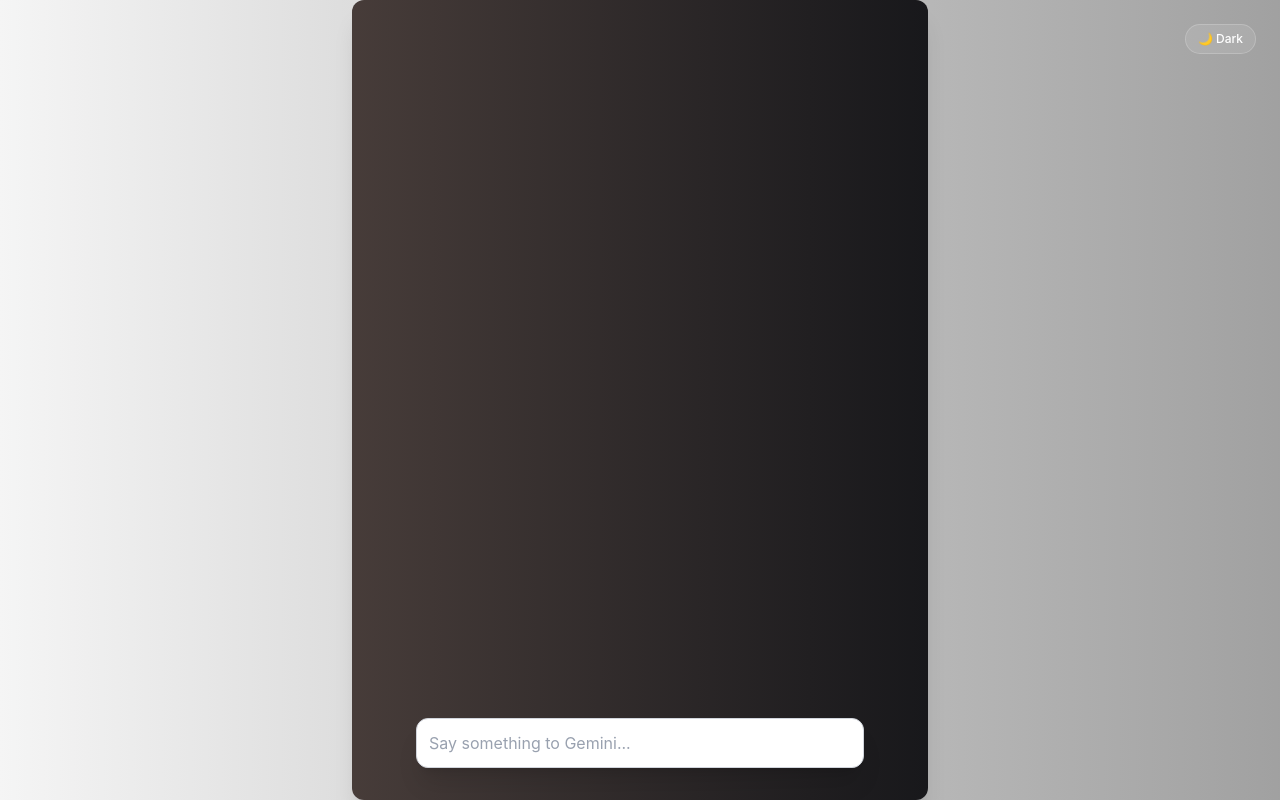
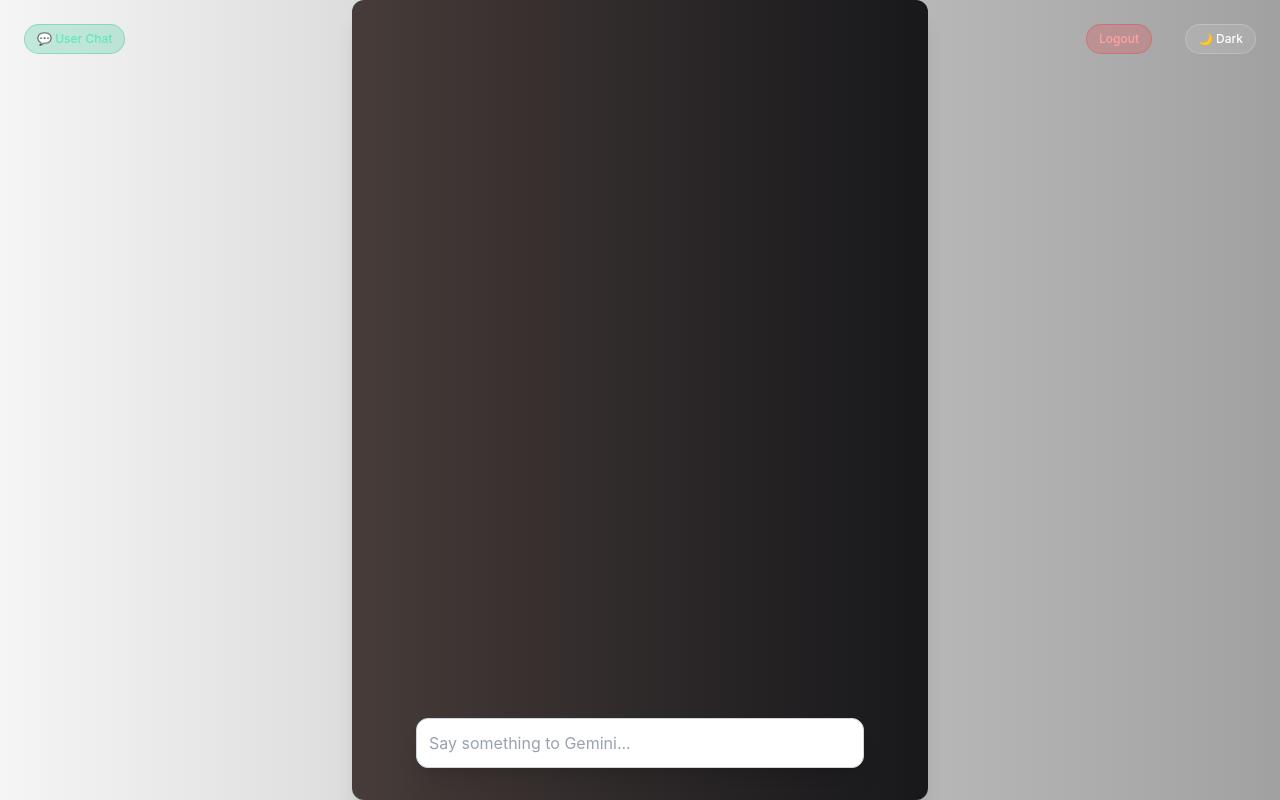
Before and after one commit to Photon714/The-Dual-Chat-, a Next.js app: page / in a window 1280 px wide. Built offline with nearby package versions, Linux system fonts and the light colour scheme.

Commit message:
added a toggle button to go to the user to user chat

```diff
--- a/components/chatWindow.tsx
+++ b/components/chatWindow.tsx
@@ -5,7 +5,7 @@ import { DefaultChatTransport } from "ai"; //sends the req to backend to fetches
 import { useEffect, useState } from "react";
 import ReactMarkdown from "react-markdown"; //convert AI markdown response to HTML
 
-export default function Chat() {
+export default function Chat({ onToggle }: { onToggle?: () => void }) {
   const { messages, sendMessage, status } = useChat({
     transport: new DefaultChatTransport({ api: "/api/chat" }), //showing it the way to backend
   });
@@ -25,6 +25,11 @@ export default function Chat() {
     }
   };
 
+  const handleLogout = async () => {
+    await fetch("/api/auth/logout", { method: "POST" });
+    window.location.href = "/?auth=login";
+  };
+
   return (
     <div className="flex flex-col w-full max-w-xl py-24 mx-auto min-h-screen rounded-xl shadow-xl bg-linear-to-r from-taupe-700 to-zinc-900 dark:from-[#171717] dark:to-[#0D0D0F] transition-colors duration-300">
       <button
@@ -32,6 +37,18 @@ export default function Chat() {
         className="fixed top-6 right-6 px-3 py-1.5 rounded-full text-xs font-medium border transition-colors bg-white/10 text-white border-white/20 hover:bg-white/20 dark:bg-[#1C1C1F] dark:border-[#2A2A2E] dark:hover:bg-[#26262A]"
       >
         {isDark ? "☀ Light" : "🌙 Dark"}
+      </button>
+      <button
+        onClick={onToggle}
+        className="fixed top-6 left-6 px-3 py-1.5 rounded-full text-xs font-medium border transition-colors bg-emerald-500/20 text-emerald-300 border-emerald-500/30 hover:bg-emerald-500/30 dark:bg-emerald-500/10 dark:text-emerald-400 dark:border-emerald-500/20 dark:hover:bg-emerald-500/20"
+      >
+        💬 User Chat
+      </button>
+      <button
+        onClick={handleLogout}
+        className="fixed top-6 right-32 px-3 py-1.5 rounded-full text-xs font-medium border transition-colors bg-red-500/20 text-red-300 border-red-500/30 hover:bg-red-500/30 dark:bg-red-500/10 dark:text-red-400 dark:border-red-500/20 dark:hover:bg-red-500/20"
+      >
+        Logout
       </button>
       <div className="flex-1 overflow-y-auto px-7 mb-20">
         {messages.map((m) => (
```
